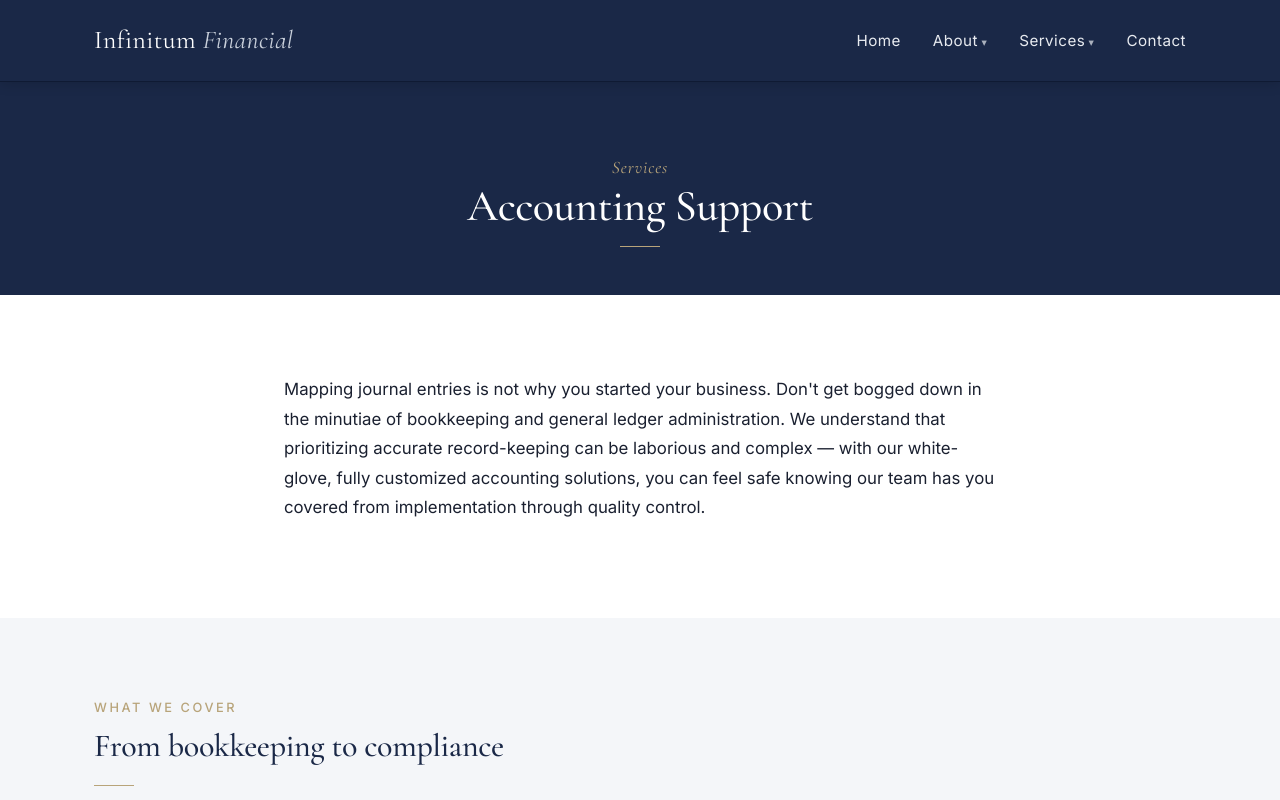
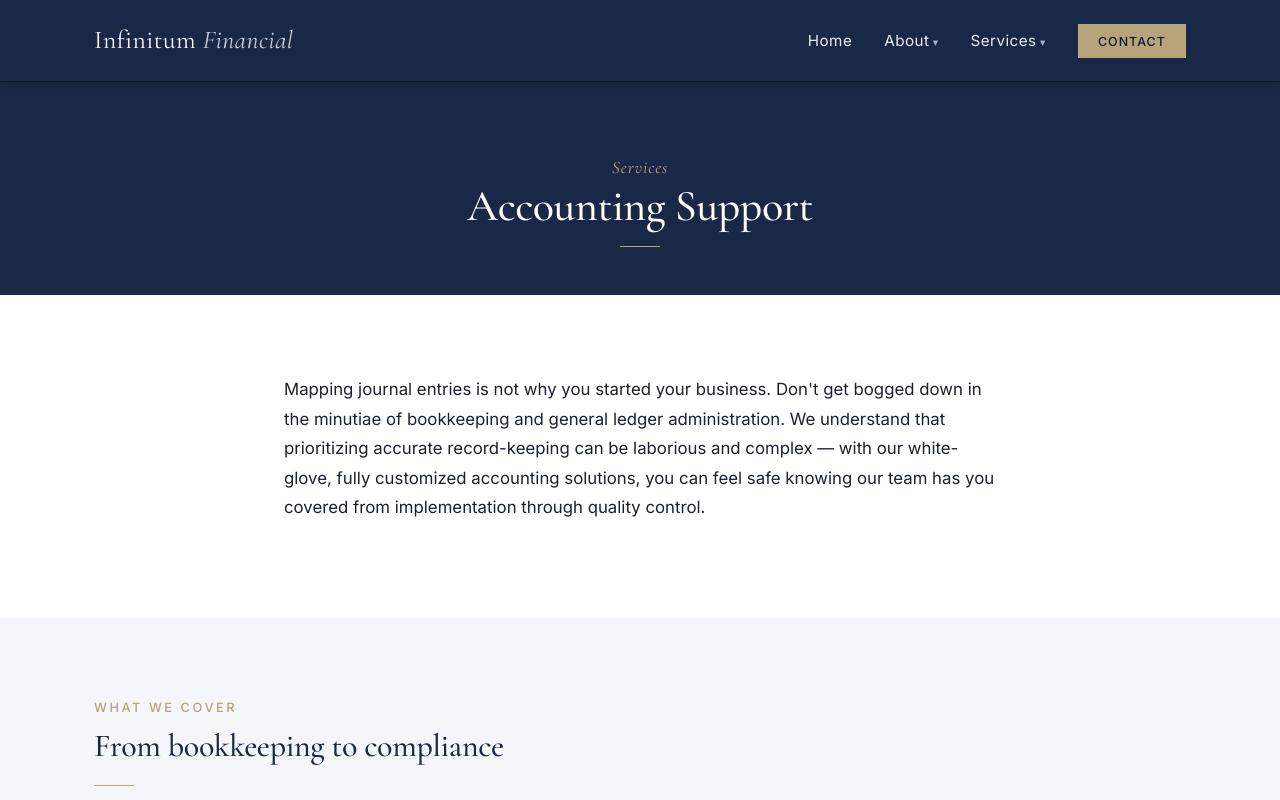
Before and after one commit to rhollowa/infinitum-financial, a plain HTML site: page accounting-support.html in a window 1280 px wide. Shown: the top 800 px of the page. Drawn offline with nearby package versions, Linux system fonts and the light colour scheme.

Commit message:
sticky header + nav cta

```diff
--- a/accounting-support.html
+++ b/accounting-support.html
@@ -34,7 +34,7 @@
             <li><a href="accounting-support.html">Accounting Support</a></li>
           </ul>
         </li>
-        <li><a href="contact.html">Contact</a></li>
+        <li><a href="contact.html" class="nav-cta">Contact</a></li>
       </ul>
     </nav>
   </div>
```
